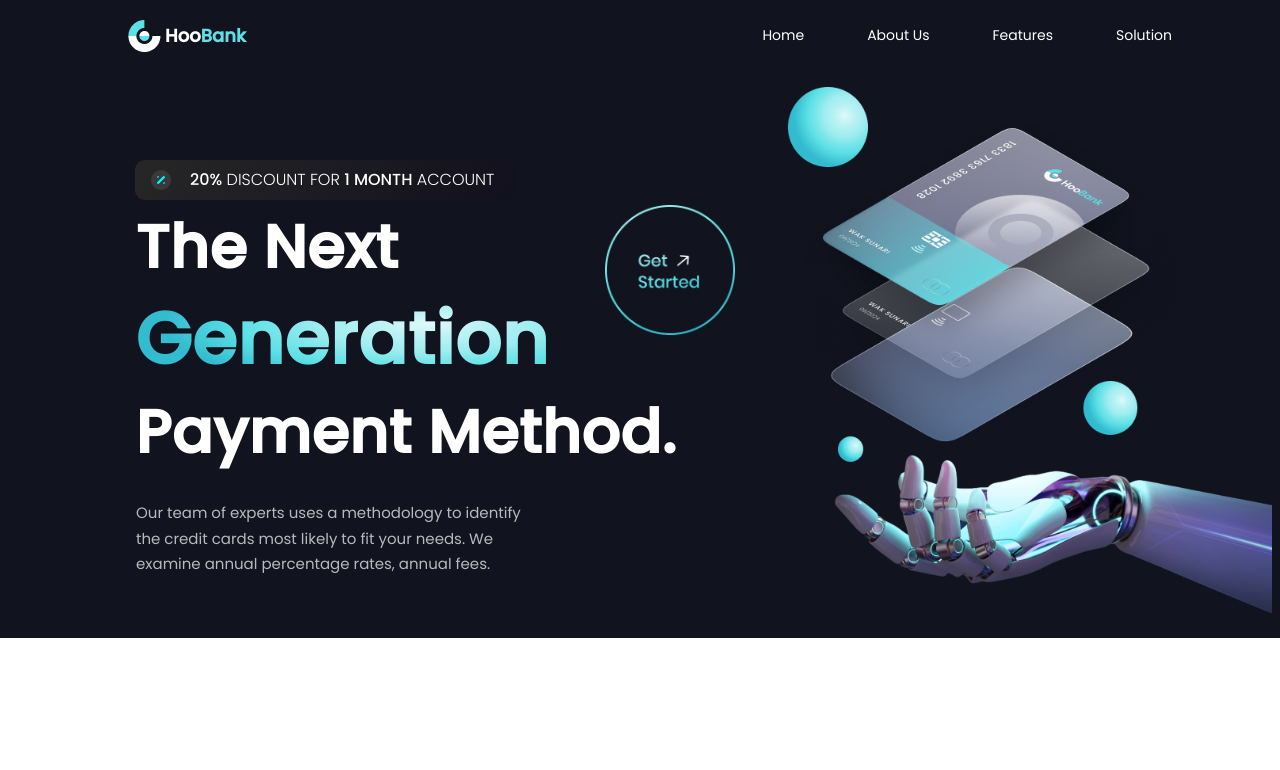
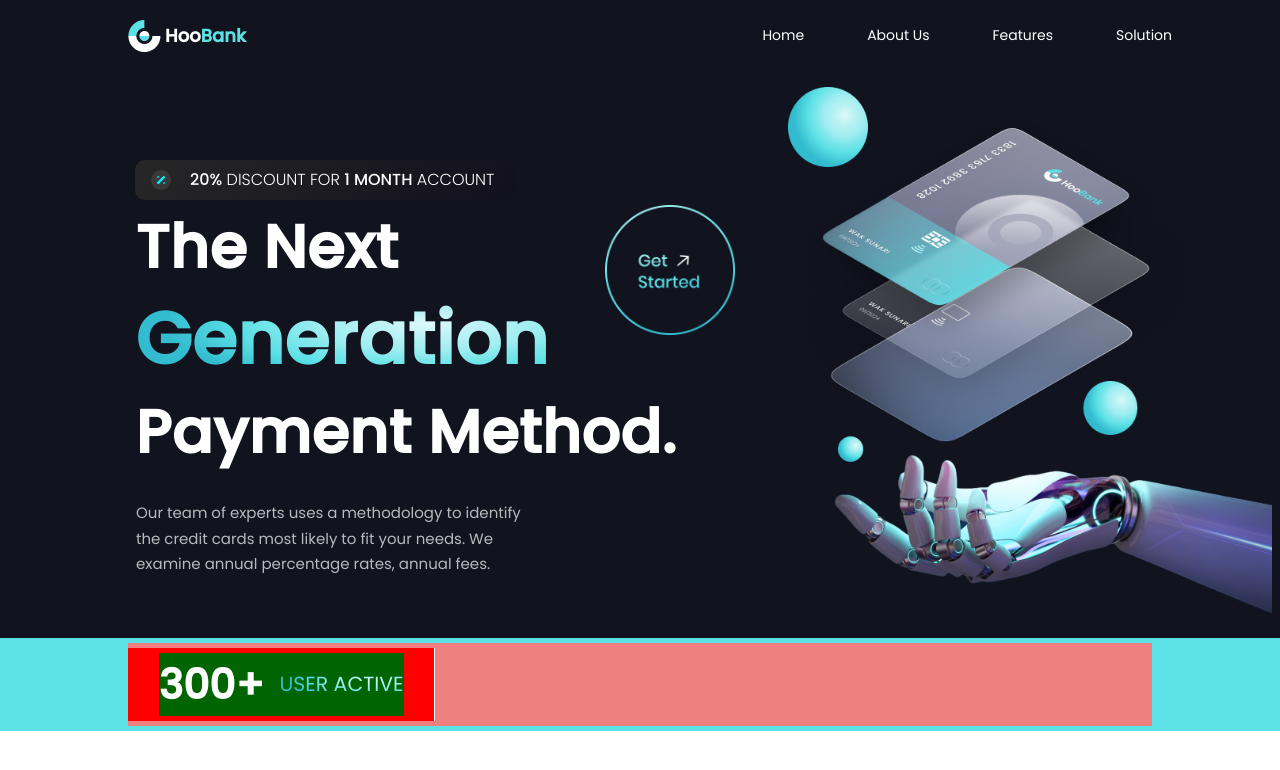
Before and after one commit to Imranahmed223/HooBank, a React (Vite) app: page / in a window 1280 px wide. Shown: the top 770 px of the page. Built offline with nearby package versions, Linux system fonts and the light colour scheme.

Commit message:
Number Activity

```diff
--- a/src/Components/NavBar/Navbar.scss
+++ b/src/Components/NavBar/Navbar.scss
@@ -65,3 +65,56 @@ cursor: pointer;
     }
   }
 }
+
+.container3{
+  width: 100%;
+  height: auto;
+  padding: .5rem 0rem ;
+  background-color: #5ce1e6;
+  &-content{
+    width: 80%;
+    height: auto;
+    padding: .5rem 0rem ;
+    margin: auto;
+    background-color: lightcoral;
+
+  }
+}
+.nactivity{
+  width: 30%;
+  height: auto;
+  padding: .5rem 0rem ;
+  background-color: red;
+  border-right: 1px solid white;
+  &-content{
+    width: 80%;
+    height: auto;
+    margin: auto;
+    display: flex;
+    align-items: center;
+    justify-content: space-between;
+    padding: .5rem 0rem;
+    background-color: darkgreen;
+    &>p{
+    font-family: 'Poppins';
+font-style: normal;
+font-weight: 600;
+font-size: 40.8925px;
+line-height: 130%;
+color: #FFFFFF;
+  }
+  &>h2{
+    font-family: 'Poppins';
+font-style: normal;
+font-weight: 400;
+font-size: 20.4463px;
+line-height: 130%;
+text-transform: uppercase;
+background: radial-gradient(64.18% 64.18% at 71.16% 35.69%, #DEF9FA 0.89%, #BEF3F5 17.23%, #9DEDF0 42.04%, #7DE7EB 55.12%, #5CE1E6 71.54%, #33BBCF 100%) /* warning: gradient uses a rotation that is not supported by CSS and may not behave as expected */;
+-webkit-background-clip: text;
+-webkit-text-fill-color: transparent;
+// background-clip: text;
+// text-fill-color: transparent;
+  }
+  }
+}
--- a/src/Components/modules/home/Home.jsx
+++ b/src/Components/modules/home/Home.jsx
@@ -32,8 +32,26 @@ const Home = () => {
           </div>
         </div>
       </div>
+      <div className="container3">
+        <div className="container3-content">
+       <Numberactivity />
+        </div>
+      </div>
     </>
   );
 };
 
 export default Home;
+
+
+
+const Numberactivity=()=>{
+  return(
+    <div className="nactivity">
+      <div className="nactivity-content">
+        <p>300+</p>
+        <h2>user active</h2>
+      </div>
+    </div>
+  )
+}
```
